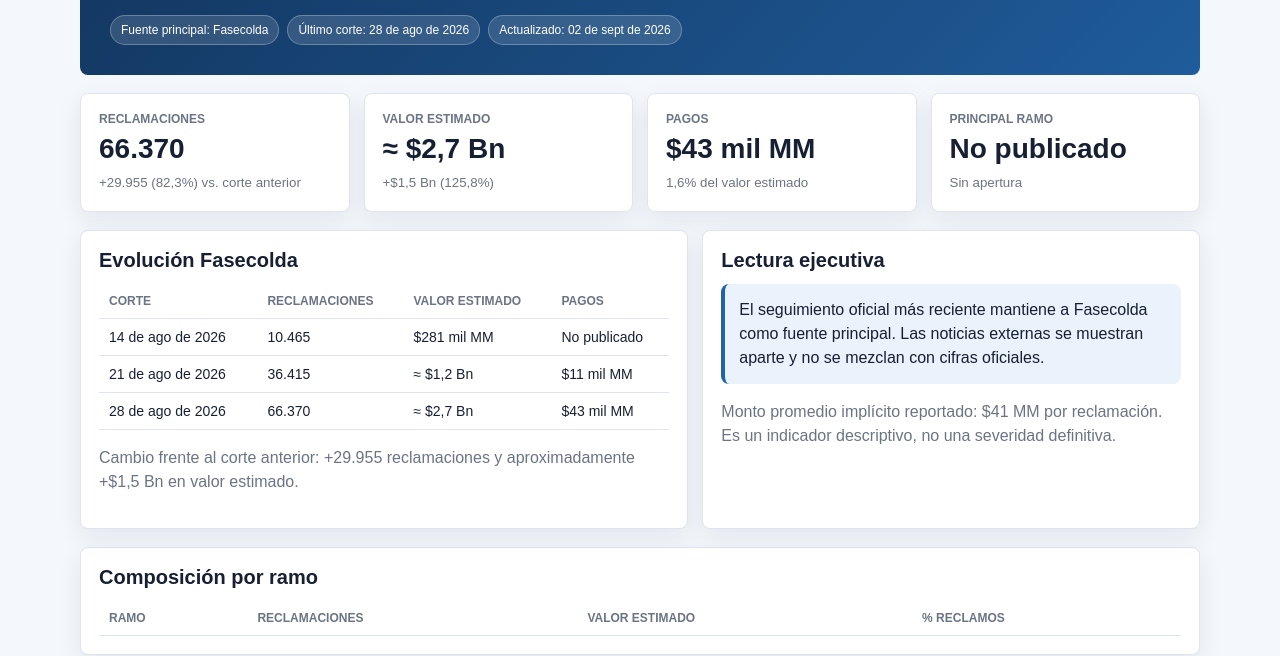
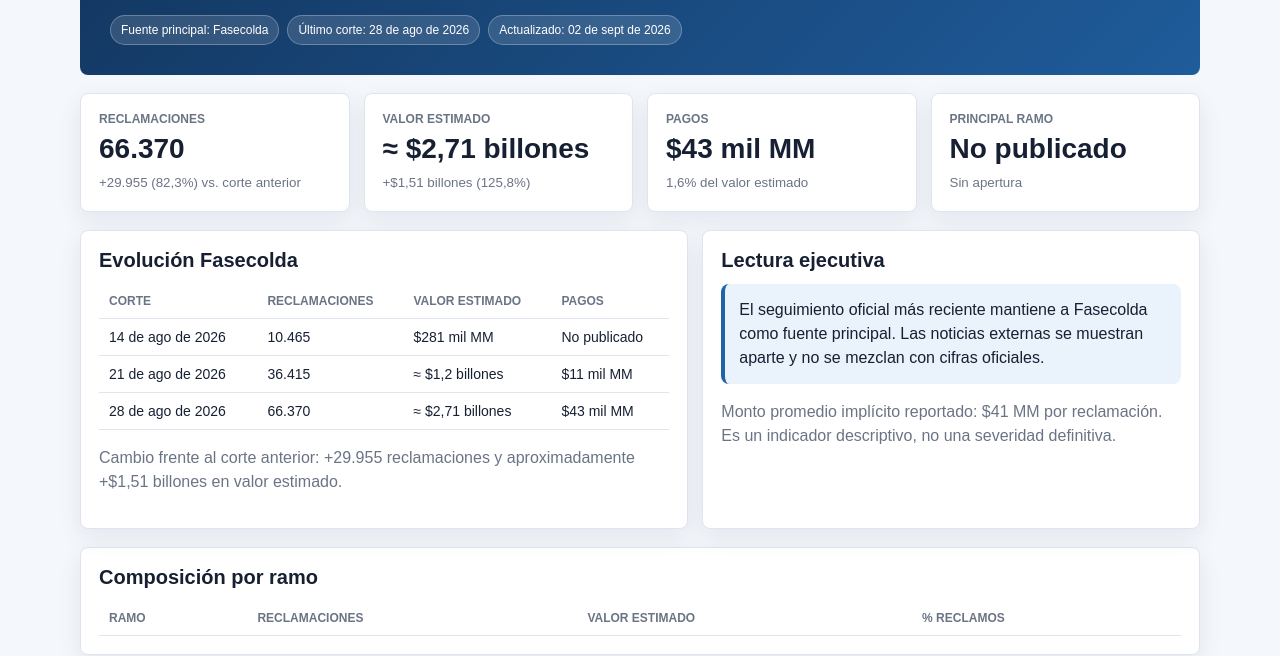
Before and after one commit to Lombo5138/terremoto-fasecolda-site, a website: page docs/index.html in a window 1280 px wide. Shown: the part 177-833 px from the top of the page. Drawn offline with Linux system fonts and the light colour scheme.

Commit message:
Corregir fecha y formato del corte oficial

```diff
--- a/docs/index.html
+++ b/docs/index.html
@@ -22,7 +22,7 @@
 
   <section class="kpis" aria-label="Indicadores principales">
     <article><span>Reclamaciones</span><strong>66.370</strong><small>+29.955 (82,3%) vs. corte anterior</small></article>
-    <article><span>Valor estimado</span><strong>≈ $2,7 Bn</strong><small>+$1,5 Bn (125,8%)</small></article>
+    <article><span>Valor estimado</span><strong>≈ $2,71 billones</strong><small>+$1,51 billones (125,8%)</small></article>
     <article><span>Pagos</span><strong>$43 mil MM</strong><small>1,6% del valor estimado</small></article>
     <article><span>Principal ramo</span><strong>No publicado</strong><small>Sin apertura</small></article>
   </section>
@@ -33,10 +33,10 @@
       <table>
         <thead><tr><th>Corte</th><th>Reclamaciones</th><th>Valor estimado</th><th>Pagos</th></tr></thead>
         <tbody><tr><td>14 de ago de 2026</td><td>10.465</td><td>$281 mil MM</td><td>No publicado</td></tr>
-<tr><td>21 de ago de 2026</td><td>36.415</td><td>≈ $1,2 Bn</td><td>$11 mil MM</td></tr>
-<tr><td>28 de ago de 2026</td><td>66.370</td><td>≈ $2,7 Bn</td><td>$43 mil MM</td></tr></tbody>
+<tr><td>21 de ago de 2026</td><td>36.415</td><td>≈ $1,2 billones</td><td>$11 mil MM</td></tr>
+<tr><td>28 de ago de 2026</td><td>66.370</td><td>≈ $2,71 billones</td><td>$43 mil MM</td></tr></tbody>
       </table>
-      <p class="muted">Cambio frente al corte anterior: +29.955 reclamaciones y aproximadamente +$1,5 Bn en valor estimado.</p>
+      <p class="muted">Cambio frente al corte anterior: +29.955 reclamaciones y aproximadamente +$1,51 billones en valor estimado.</p>
     </article>
     <article class="panel">
       <h2>Lectura ejecutiva</h2>
--- a/scripts/build-site.mjs
+++ b/scripts/build-site.mjs
@@ -10,7 +10,7 @@
 
 const cop = (value) => {
   if (value === null || value === undefined) return "No publicado";
-  if (value >= 1_000_000_000_000) return `$${(value / 1_000_000_000_000).toLocaleString("es-CO", { maximumFractionDigits: 1 })} Bn`;
+  if (value >= 1_000_000_000_000) return `$${(value / 1_000_000_000_000).toLocaleString("es-CO", { maximumFractionDigits: 2 })} billones`;
   if (value >= 1_000_000_000) return `$${Math.round(value / 1_000_000_000).toLocaleString("es-CO")} mil MM`;
   return `$${Math.round(value / 1_000_000).toLocaleString("es-CO")} MM`;
 };
```
